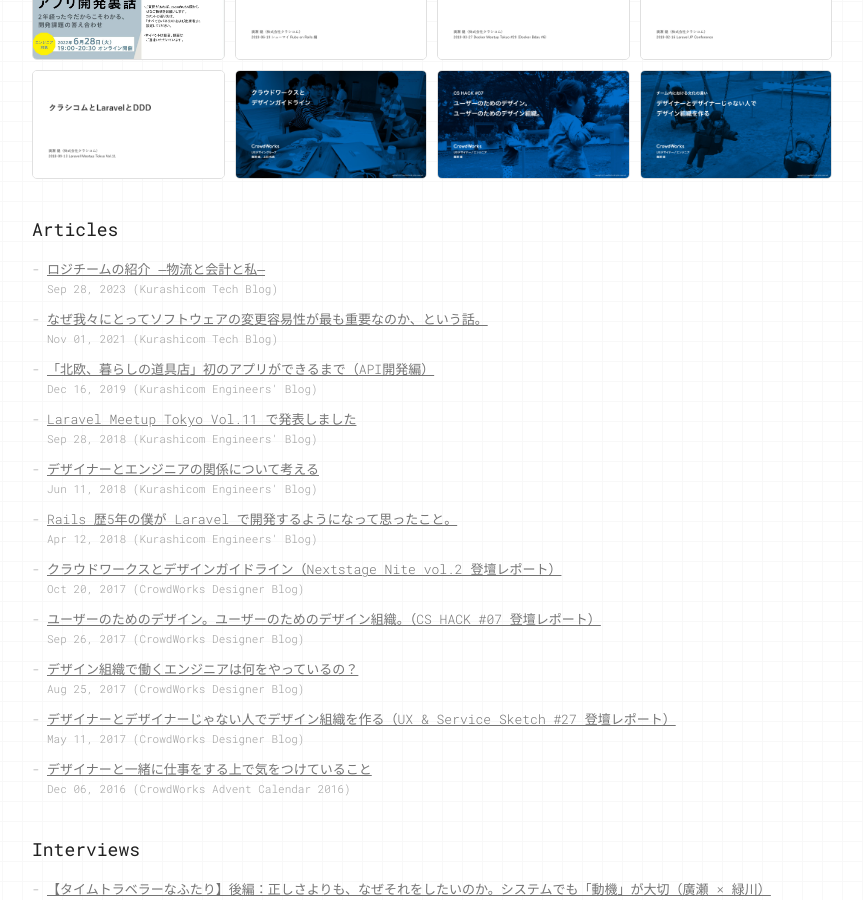
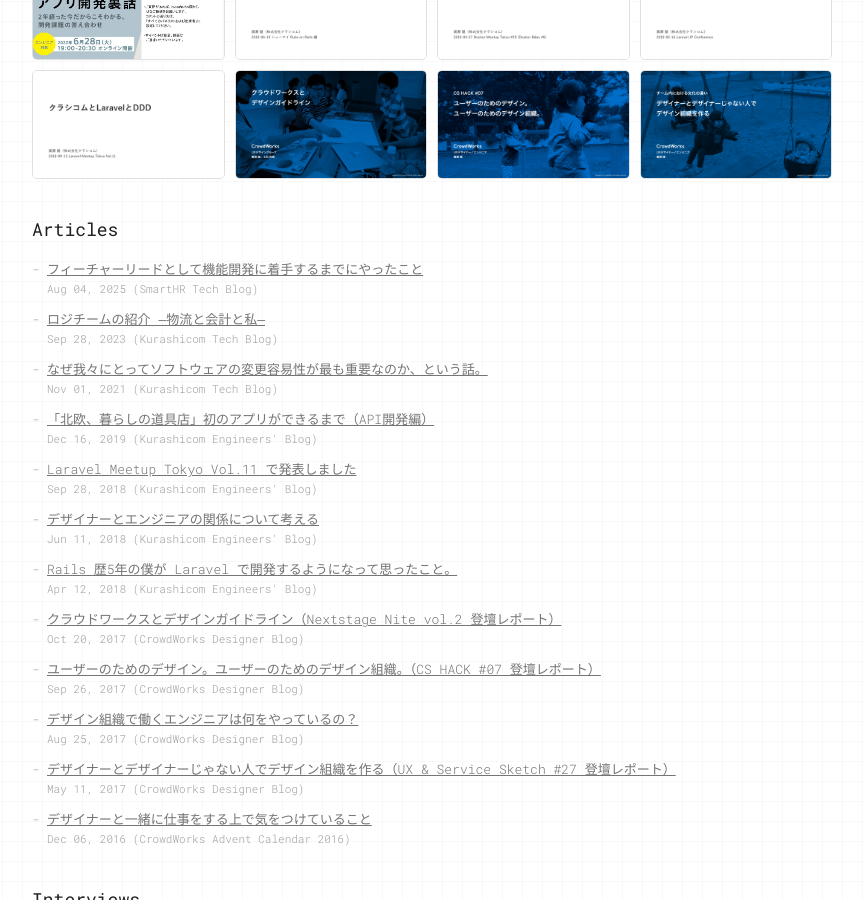
Before and after one commit to takeru0757/takeru0757.github.io, a Jekyll site: the page built from index.html, in a window 1280 px wide and 900 px high, scrolled down 699 px. Shown: the whole window, without its empty margins (208-1071 px from the left). Built offline with Jekyll 4.4.1, drawn with Linux system fonts in a browser that asks for light colours; nearby versions of some CDN libraries.

Commit message:
add new article

```diff
--- a/_data/articles.yml
+++ b/_data/articles.yml
@@ -1,3 +1,8 @@
+- title: フィーチャーリードとして機能開発に着手するまでにやったこと
+  url: https://tech.smarthr.jp/entry/2025/08/04/120414
+  src: SmartHR Tech Blog
+  date: 2025-08-04
+
 - title: ロジチームの紹介 ―物流と会計と私―
   url: https://note.com/kurashicom_tech/n/n9e9cde2140ce
   src: Kurashicom Tech Blog
```
